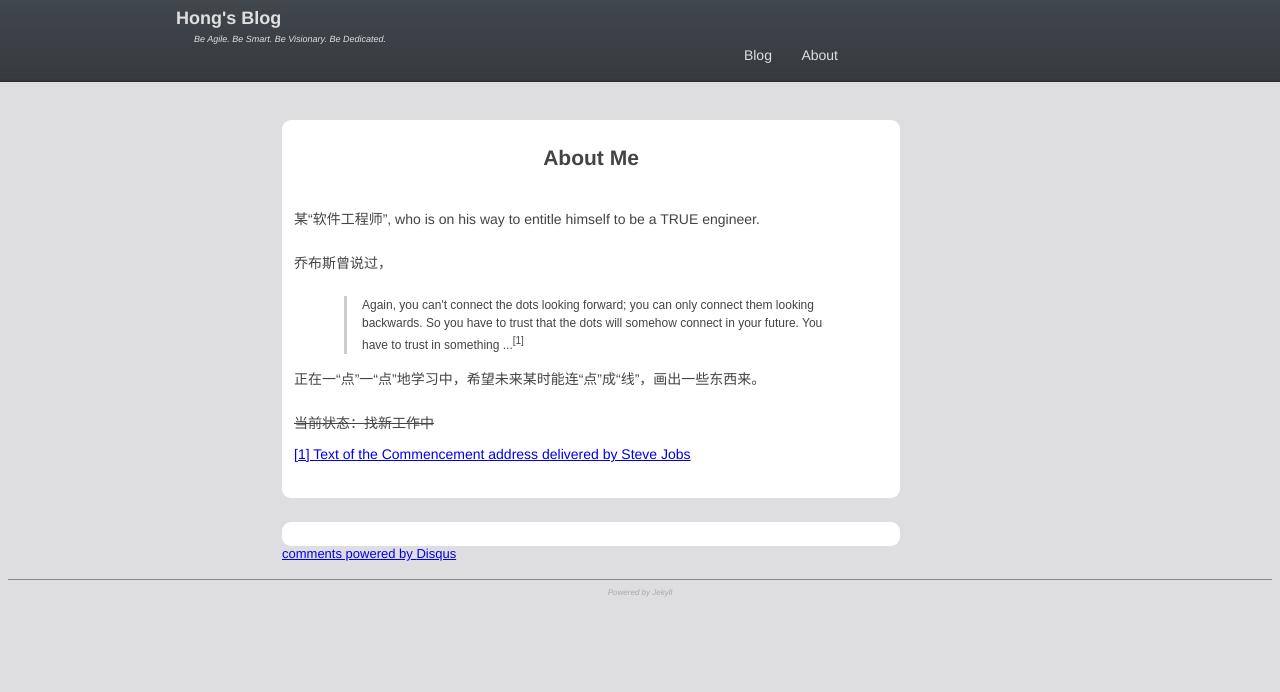
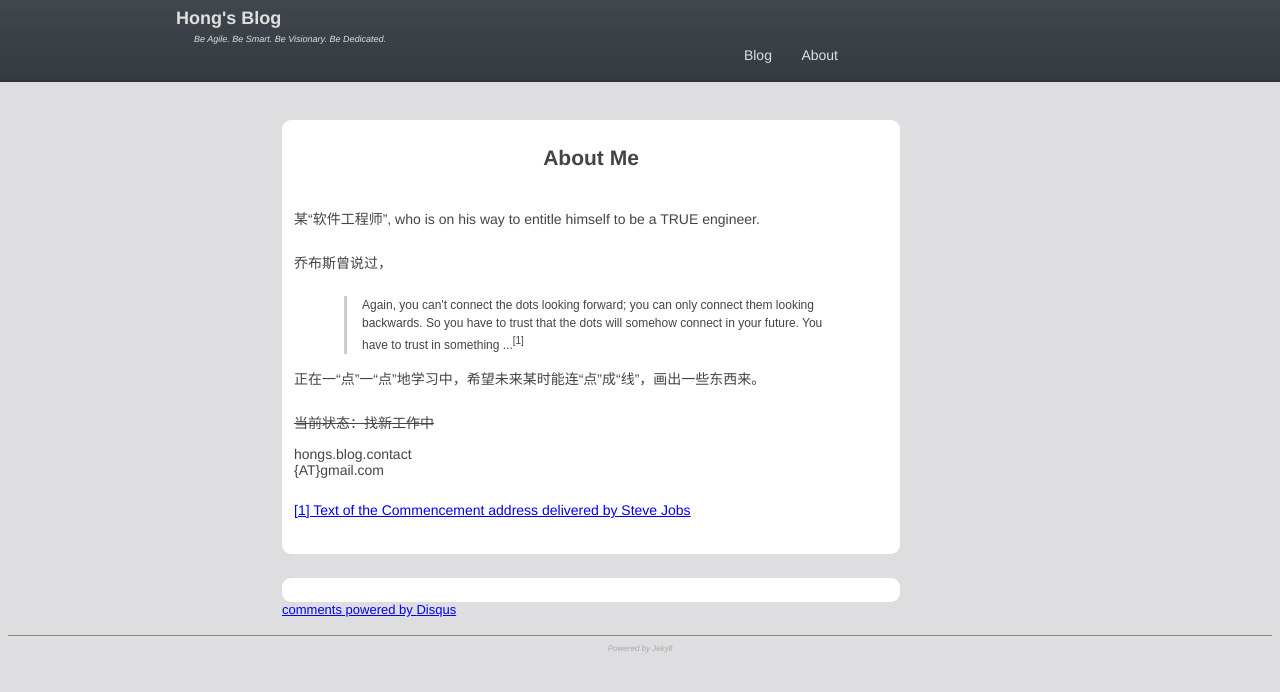
Before and after one commit to RockHong/rockhong.github.com, a Jekyll site: the page built from about.html, in a window 1280 px wide. Shown: the top 692 px of the page. Built offline with Jekyll 4.4.1, drawn with Linux system fonts in a browser that asks for light colours; comment, search, counter and statistics services are not loaded.

Commit message:
Update about.html

```diff
--- a/about.html
+++ b/about.html
@@ -13,4 +13,6 @@ disqus_identifier: about-me-hong
 <p>正在一“点”一“点”地学习中，希望未来某时能连“点”成“线”，画出一些东西来。</p>
 <strike>当前状态：找新工作中</strike>
 
+<p id="mail">hongs.blog.contact<br>{AT}gmail.com</p>
+
 <p><a href="http://news.stanford.edu/news/2005/june15/jobs-061505.html">[1] Text of the Commencement address delivered by Steve Jobs</a></p>
```
